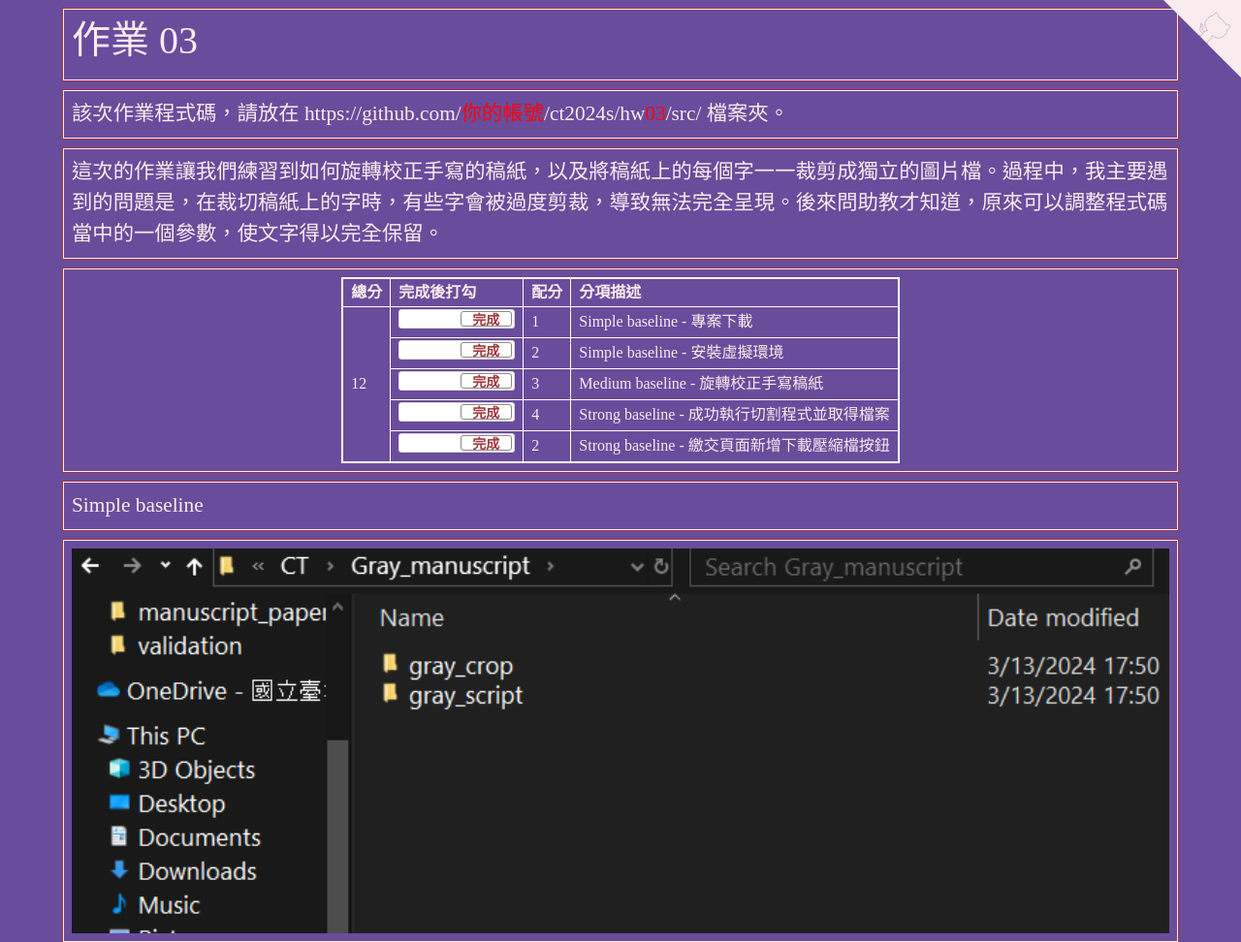
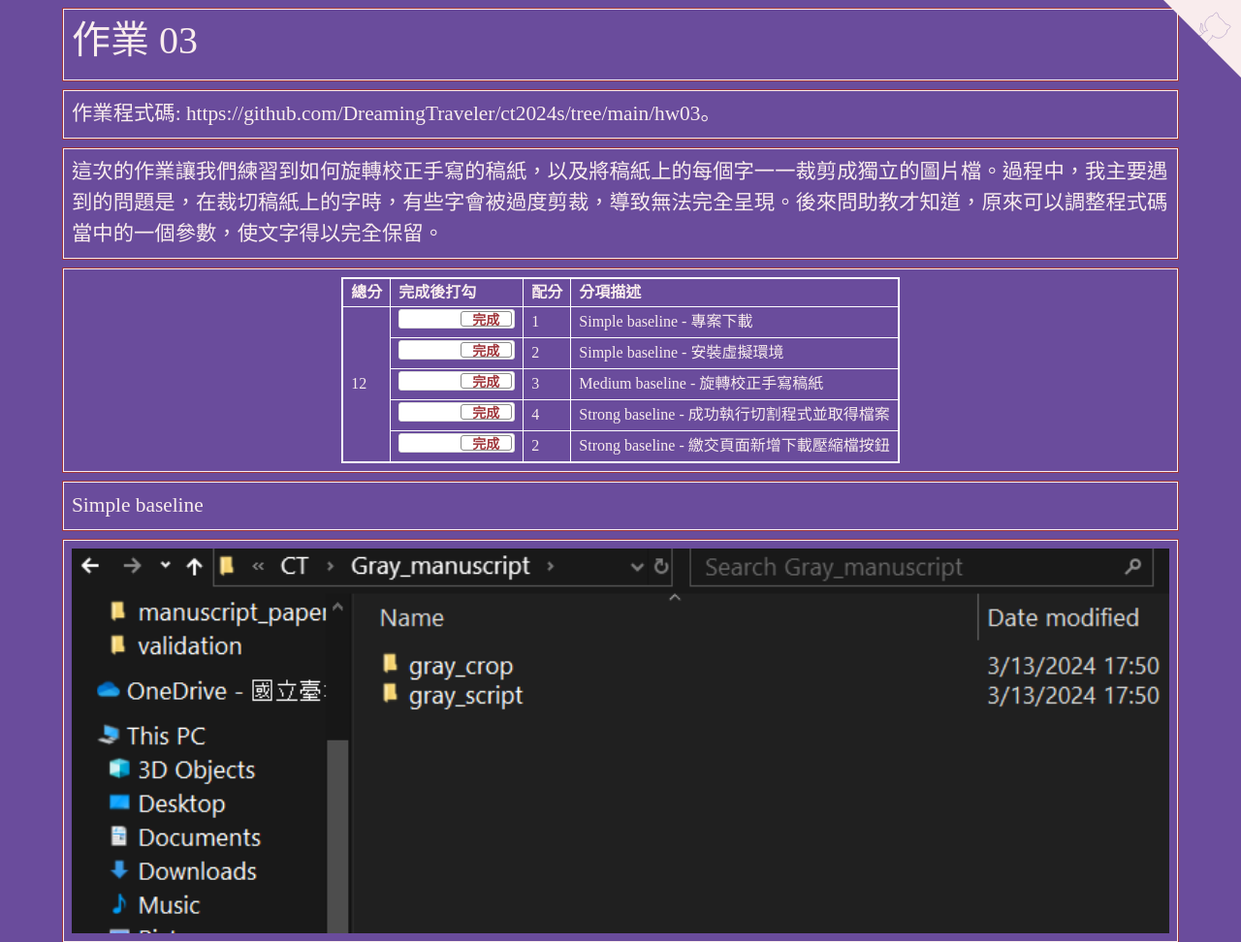
Before and after one commit to DreamingTraveler/ct2024s, a plain HTML site: page hw03/index.html in a window 1280 px wide. Shown: the top 972 px of the page at 97% size. Drawn offline with nearby package versions, Linux system fonts and the light colour scheme.

Commit message:
HW3 - fix link

```diff
--- a/hw03/index.html
+++ b/hw03/index.html
@@ -178,7 +178,7 @@
   <!-- ------------------------------------------------>
   <div class="row hw12">
     <div class="col-md-12 twenty">
-      該次作業程式碼，請放在 https://github.com/<span style="color:red;">你的帳號</span>/ct2024s/hw<span style="color:red;">03</span>/src/ 檔案夾。
+      作業程式碼: https://github.com/DreamingTraveler/ct2024s/tree/main/hw03。
     </div>
   </div>
 
```
